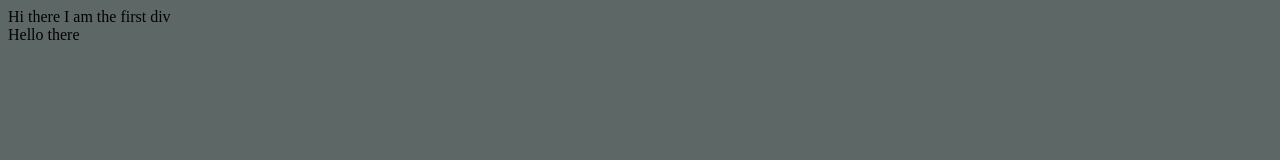
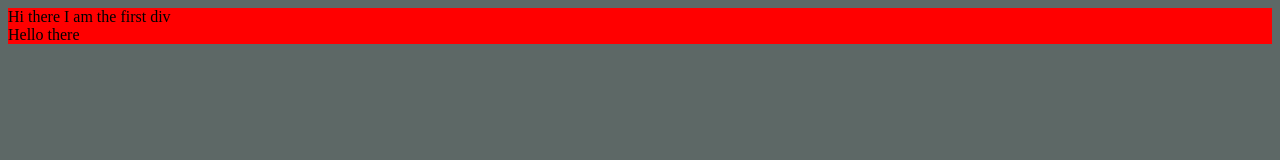
Before and after one commit to WilliamG-1/Image-Gallery, a website built with webpack: page src/main.html in a window 1280 px wide. Built offline with nearby package versions, Linux system fonts and the light colour scheme.

Commit message:
CSS FIle change

```diff
--- a/src/style.css
+++ b/src/style.css
@@ -1,3 +1,7 @@
 body {
     background-color: rgb(93, 104, 102);
 }
+
+body div{
+    background-color: red;
+}
```
